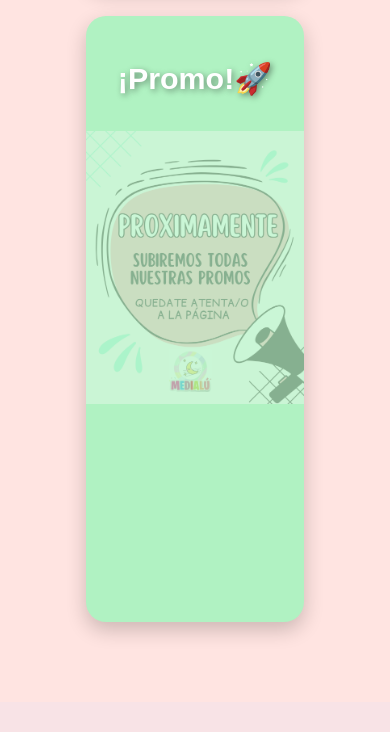
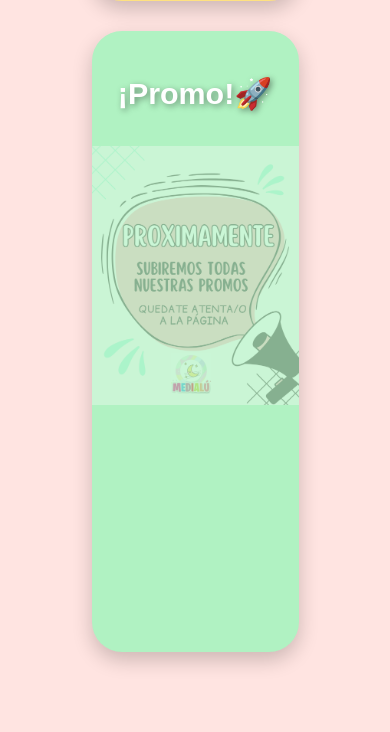
Before and after one commit to crisosatup-maker/miapp-flask, a Flask app: page / in a window 390 px wide. Shown: the part 1010-1742 px from the top of the page. Before the commit the page ends 1650 px from the top, so only its background shows below. Run offline with Flask 3, Linux system fonts and the light colour scheme.

Commit message:
Actualización del sitio: descripción breve de los cambios

```diff
--- a/static/style.css
+++ b/static/style.css
@@ -458,10 +458,10 @@ h6 {
 @media (max-width: 768px) {
   .franja-nuevos,
   .franja-promo {
-    height: 70vh; /* más baja en móvil */
-    width: 95%;
-    border-radius: 20px;
-    padding-top: 15px;
+    height: auto; /* más baja en móvil */
+    /*width: 95%;
+    border-radius: 20px;*/
+    padding: 15px 0 ;
   }
 
   .franja-nuevos h3,
@@ -474,13 +474,18 @@ h6 {
   .franja-nuevos p,
   .franja-promo p {
     font-size: 1.1em;
+    margin-bottom: 10px;
   }
 
   .franja-nuevos img,
   .franja-promo img {
-    width: 98%;
-    height: 88%;
-    margin-top: 5px;
+    width: 95%;
+    height: auto;
+    margin-top: 500px;
+    object-fit: cover;
+    border-radius: 20px;
+    margin: 0 auto 10px;     /* 🔹 centrada con margen inferior */
+    display: block;
 
   }
   .header-logo {
```
